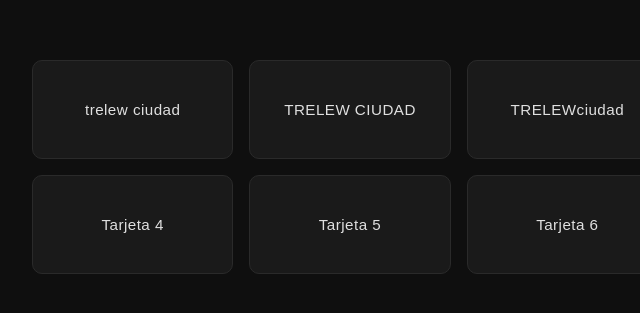
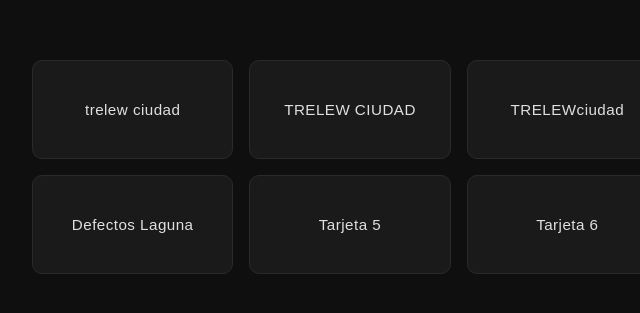
Before and after one commit to Fausto-LA-1592/landing, a plain HTML site: page index.html in a window 1280 px wide. Shown: the part 233-546 px from the top of the page, 290-930 px from the left. Drawn offline with Linux system fonts and the light colour scheme.

Commit message:
defectos laguna agregado

```diff
--- a/index.html
+++ b/index.html
@@ -11,7 +11,7 @@
     <button class="tarjeta">trelew ciudad</button>
     <button class="tarjeta">TRELEW CIUDAD</button>
     <button class="tarjeta">TRELEWciudad</button>
-    <button class="tarjeta">Tarjeta 4</button>
+    <button class="tarjeta">Defectos Laguna</button>
     <button class="tarjeta">Tarjeta 5</button>
     <button class="tarjeta">Tarjeta 6</button>
   </main>
--- a/script.js
+++ b/script.js
@@ -2,6 +2,7 @@ const links = [
   "https://fausto-la-1592.github.io/trelewciudad1/",
   "https://fausto-la-1592.github.io/trelewciudad2/",
   "https://fausto-la-1592.github.io/trelewciudad3/",
+  "https://fausto-la-1592.github.io/defectoslaguna/"
 ];
 
 const tarjetas = document.querySelectorAll(".tarjeta");
```
